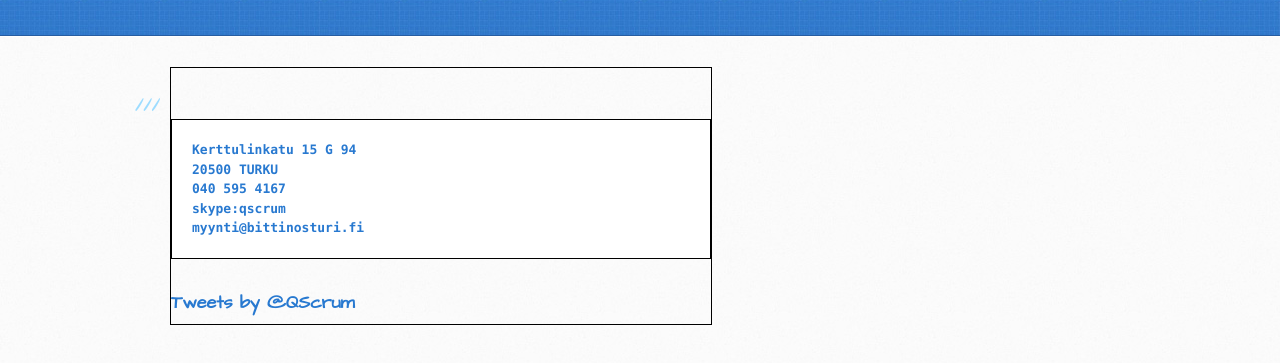
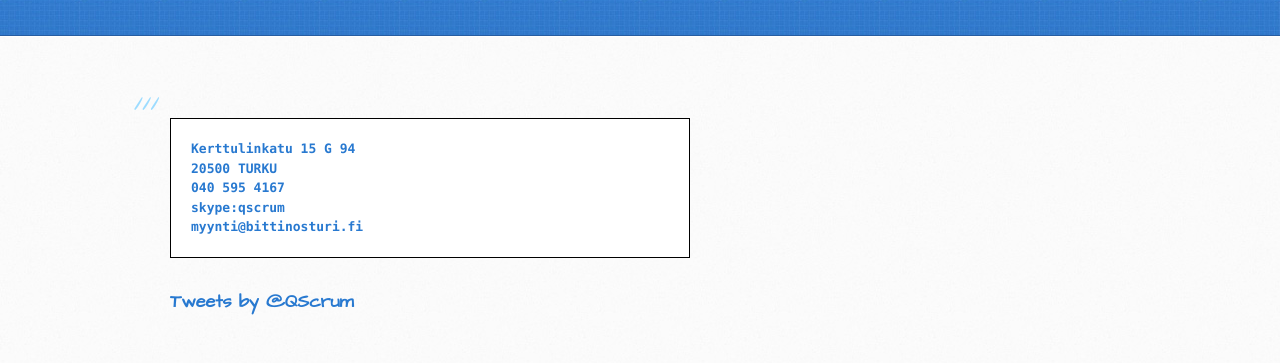
Before and after one commit to bittinosturi/bittinosturi.github.io, a plain HTML site: page index.html in a window 1280 px wide. Shown: the part 165-528 px from the top of the page. Drawn offline with Linux system fonts and the light colour scheme.

Commit message:
Update stylesheet.css

```diff
--- a/stylesheets/stylesheet.css
+++ b/stylesheets/stylesheet.css
@@ -101,9 +101,9 @@ header h2 {
 }
 
 #main-content {
-  width: 540px;
+  width: 520px;
   float: left;
-  border: solid 1px #000000;
+
 }
 
 #main-content img {
```
